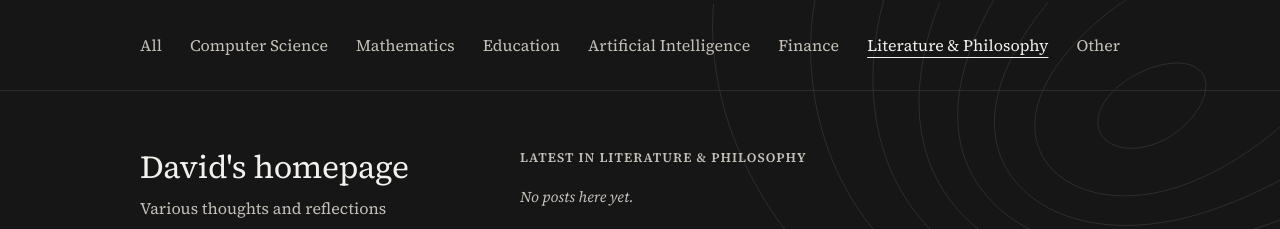
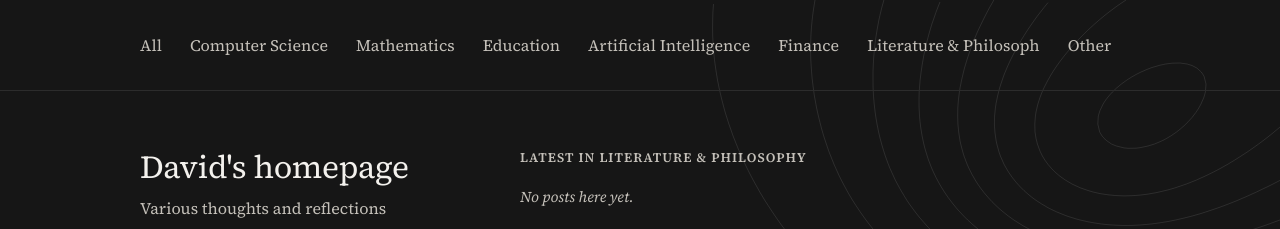
Before and after one commit to David-Berntsson/David-Berntsson.github.io, a Jekyll site: the page built from topics/literature-philosophy.md, in a window 1280 px wide. Shown: the top 229 px of the page. Built offline with Jekyll 4.4.1, drawn with Linux system fonts in a browser that asks for light colours.

```diff
--- a/_config.yml
+++ b/_config.yml
@@ -22,7 +22,7 @@ topics:
     slug: artificial-intelligence
   - name: Finance
     slug: finance
-  - name: Literature & Philosophy
-    slug: Literature & Philosophy
+  - name: Literature & Philosoph
+    slug: Literature & Philosoph
   - name: Other
     slug: other
```
